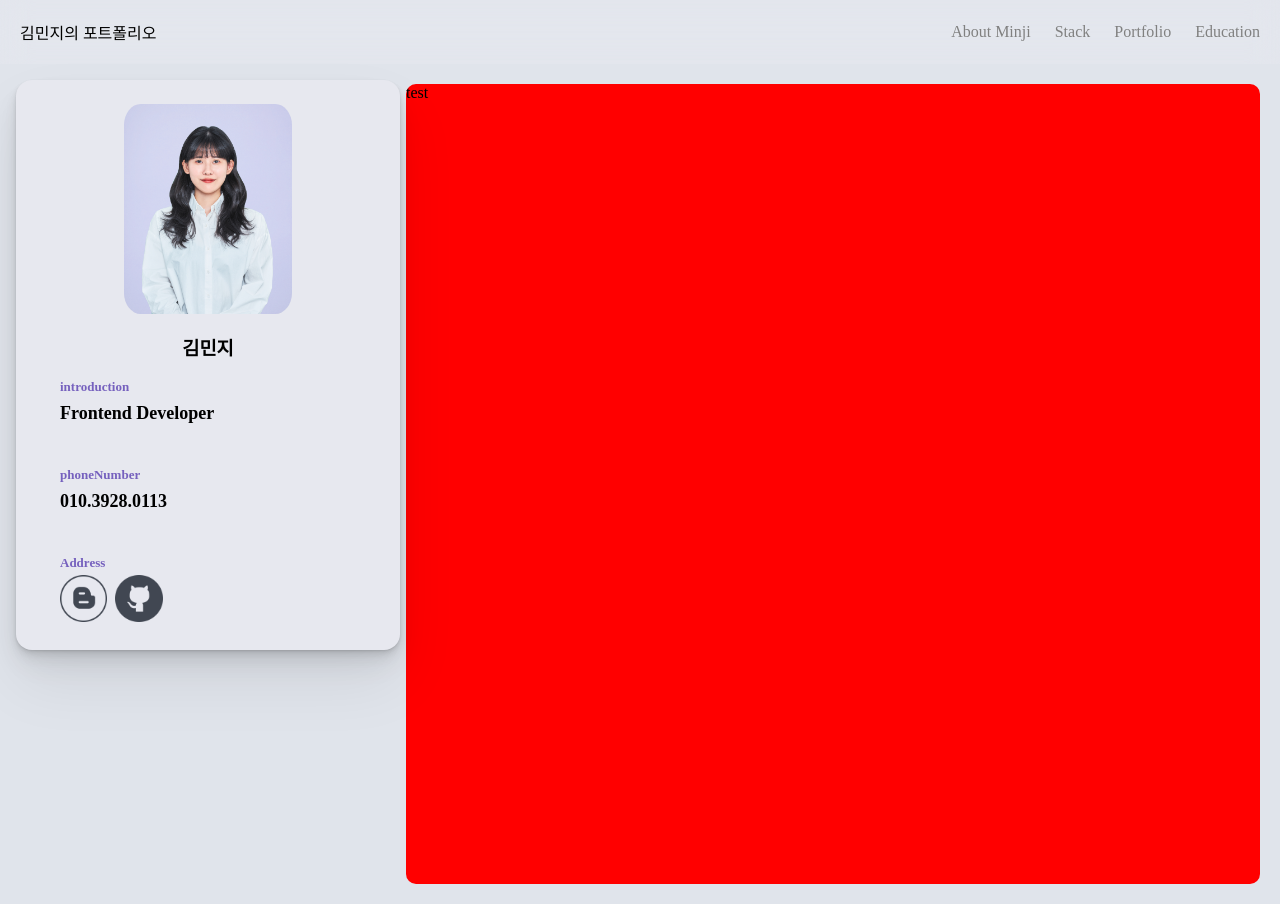
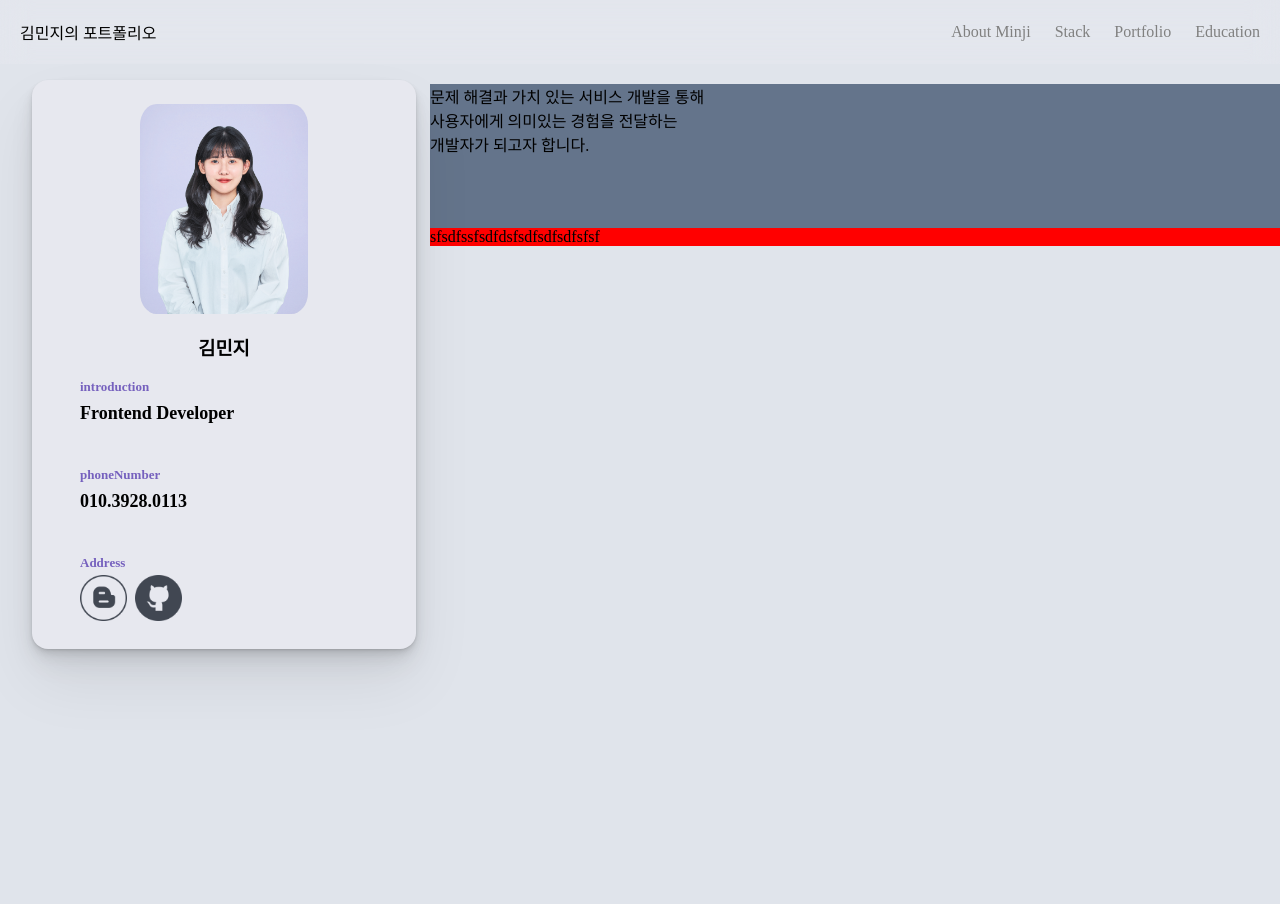
Before and after one commit to posy-m/portfolio_minji, a React (Create React App) app: page / in a window 1280 px wide. After the commit the page ends 800 px from the top, so only its background shows below. Built offline with nearby package versions, Linux system fonts and the light colour scheme.

Commit message:
프로필이랑 오른쪽 box 겹치는거 해결

```diff
--- a/package.json
+++ b/package.json
@@ -12,6 +12,7 @@
     "react-dom": "^18.3.1",
     "react-router-dom": "^6.27.0",
     "react-scripts": "5.0.1",
+    "react-scroll": "^1.9.0",
     "styled-components": "^6.1.13",
     "web-vitals": "^2.1.4"
   },
--- a/src/App.js
+++ b/src/App.js
@@ -17,7 +17,7 @@ function App() {
       {/* <LengthProfile /> */}
       <Main />
       <Routes>
-        <Route path='/' element={<Header />} />
+        {/* <Route path='/' element={<Header />} /> */}
       </Routes>
     </>
 
--- /dev/null
+++ b/src/components/About.jsx
@@ -0,0 +1,14 @@
+import React from 'react'
+import styles from '../styles/about.module.css'
+
+const About = () => {
+  return (
+    <div className={styles.aboutBox}>
+      문제 해결과 가치 있는 서비스 개발을 통해 <br />
+      사용자에게 의미있는 경험을 전달하는<br />
+      개발자가 되고자 합니다.
+    </div>
+  )
+}
+
+export default About
--- a/src/components/Header.jsx
+++ b/src/components/Header.jsx
@@ -8,7 +8,7 @@ const Header = () => {
     <div className={styles.headerBox}>
       <div>김민지의 포트폴리오</div>
       <div className={styles.indexBox}>
-        <Link to='/header'>About Minji</Link>
+        <Link to='/about'>About Minji</Link>
         <Link to='/stack'>Stack</Link>
         <Link to='/portfolio'>Portfolio</Link>
         <Link to='/education'>Education</Link>
--- /dev/null
+++ b/src/components/Stack.jsx
@@ -0,0 +1,11 @@
+import React from 'react'
+
+const Stack = () => {
+  return (
+    <div>
+      sfsdfssfsdfdsfsdfsdfsdfsfsf
+    </div>
+  )
+}
+
+export default Stack
--- a/src/page/Main.jsx
+++ b/src/page/Main.jsx
@@ -1,17 +1,21 @@
 import React from 'react'
 import styles from '../styles/Main.module.css'
 import LengthProfile from '../components/LengthProfile'
+import About from '../components/About'
+import { Route, Routes } from 'react-router-dom'
+import Stack from '../components/Stack'
 
 const Main = () => {
 
   return (
     <>
       <div className={styles.container}>
-        <div className={styles.profileBox}>
-          <LengthProfile />
-        </div>
-        <div className={styles.redBox}>
-          test
+        {/* <div className={styles.profileBox}> */}
+        <LengthProfile />
+        {/* </div> */}
+        <div className={styles.rightBox}>
+          <About />
+          <Stack />
         </div>
       </div>
     </>
--- a/src/styles/LengthProfile.module.css
+++ b/src/styles/LengthProfile.module.css
@@ -1,5 +1,5 @@
 .profile {
-  @apply h-max w-96 rounded-2xl fixed top-20 left-4;
+  @apply h-max w-96 rounded-2xl fixed top-20 left-8;
   /* background-color: #E9E3D7; */
   background-color: #E7E8EF;
   box-shadow: 0 1px 2px rgba(0, 0, 0, 0.07),
@@ -16,7 +16,7 @@
 }
 
 .infoBox {
-  @apply pl-5 flex flex-col gap-10
+  @apply pl-6 flex flex-col gap-10
 }
 
 .info {
--- a/src/styles/Main.module.css
+++ b/src/styles/Main.module.css
@@ -1,21 +1,21 @@
 .container {
-  display: flex;
-  justify-content: space-between;
-  /* 좌우로 공간을 나눕니다 */
-  align-items: center;
-  padding: 20px;
+  @apply pt-5;
+  display: grid;
+  margin-left: 430px;
+  grid-template-columns: 1fr;
+  gap: 10px;
 }
 
-.profileBox {
-  flex: 30%;
+/* .profileBox {
+  flex: 0.2;
   margin-right: 20px;
+  min-width: 30%;
+} */
+
+.rightBox {
+  @apply mt-16;
+  /* flex: 0.7; */
+  background-color: red;
+  /* height: 800px; */
+  /* min-width: 70%; */
 }
-
-.redBox {
-  @apply h-full;
-  flex: 70%;
-  background-color: red;
-  height: 800px;
-  margin-top: 64px;
-  border-radius: 10px;
-}
--- /dev/null
+++ b/src/styles/about.module.css
@@ -0,0 +1,3 @@
+.aboutBox {
+  @apply h-36 bg-slate-500 items-end
+}
--- a/src/styles/header.module.css
+++ b/src/styles/header.module.css
@@ -12,3 +12,7 @@
 .indexBox {
   @apply flex gap-6 p-5;
 }
+
+.indexBox>a:hover {
+  color: #685FAE;
+}
```
Also changed, not shown: 1 other file (tests, documents, lock files or other folders).
